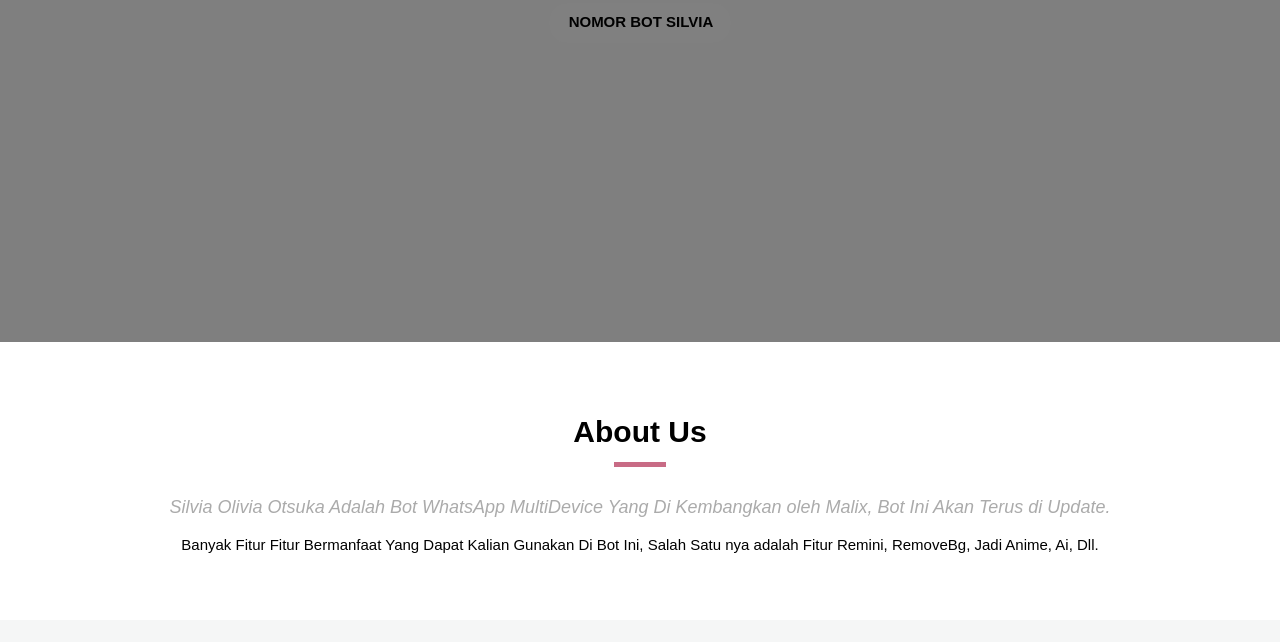
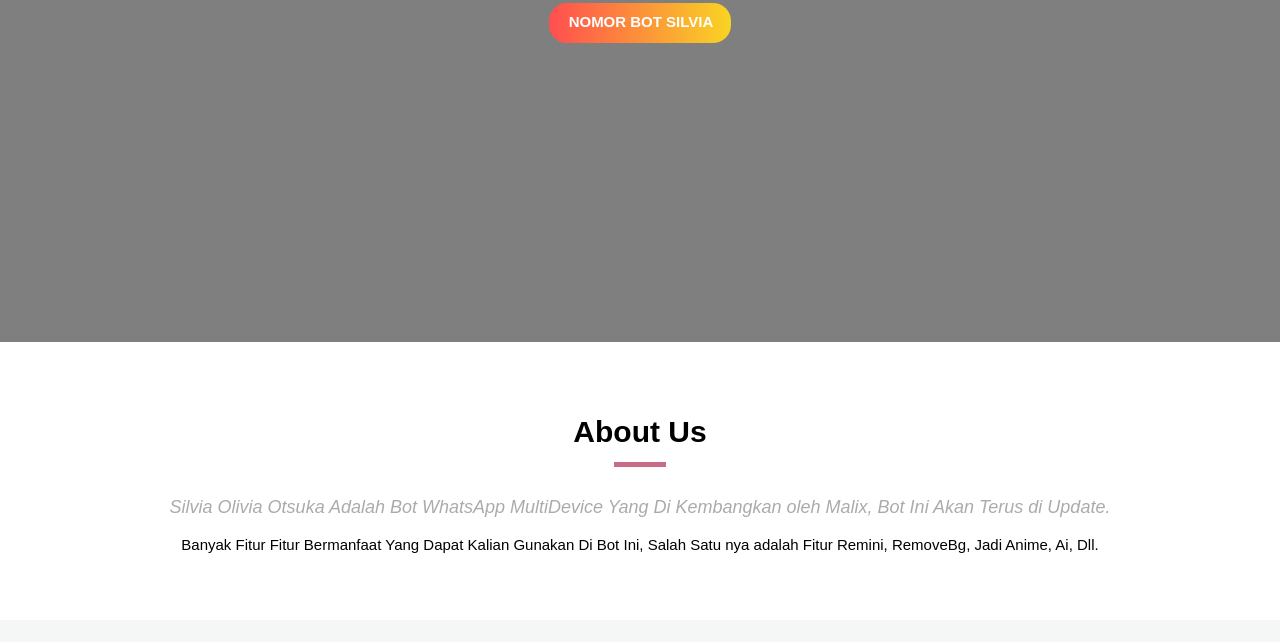
Before and after one commit to SilviaOtsuka/SilviaOtsuka.github.io, a plain HTML site: page index.html in a window 1280 px wide. Shown: the part 458-1100 px from the top of the page. Drawn offline with Linux system fonts and the light colour scheme.

Commit message:
Update style.css

```diff
--- a/style.css
+++ b/style.css
@@ -101,14 +101,19 @@ header .intro h3 {
   padding: 0;
 }
 .tombol {
-  background: #808080;
+  background: linear-gradient(90deg, #ff4e50 0%, #f9d423 100%); /* Ganti warna latar belakang dengan gradient menarik */
   border-radius: 18px;
   margin-top: 17px;
   text-decoration: none;
   padding: 10px 18px 13px 20px;
-    color: #000;
+  color: #fff; /* Warna teks putih */
   cursor: pointer;
   font-weight: bold;
+  transition: background 0.3s ease; /* Efek perubahan warna latar belakang saat hover */
+}
+
+.tombol:hover {
+  background: linear-gradient(90deg, #ff4e50 0%, #fc913a 100%); /* Warna latar belakang saat hover */
 }
 header .overlay {
   position: absolute;
```
Lines whose indentation alone changed are shown as unchanged.
